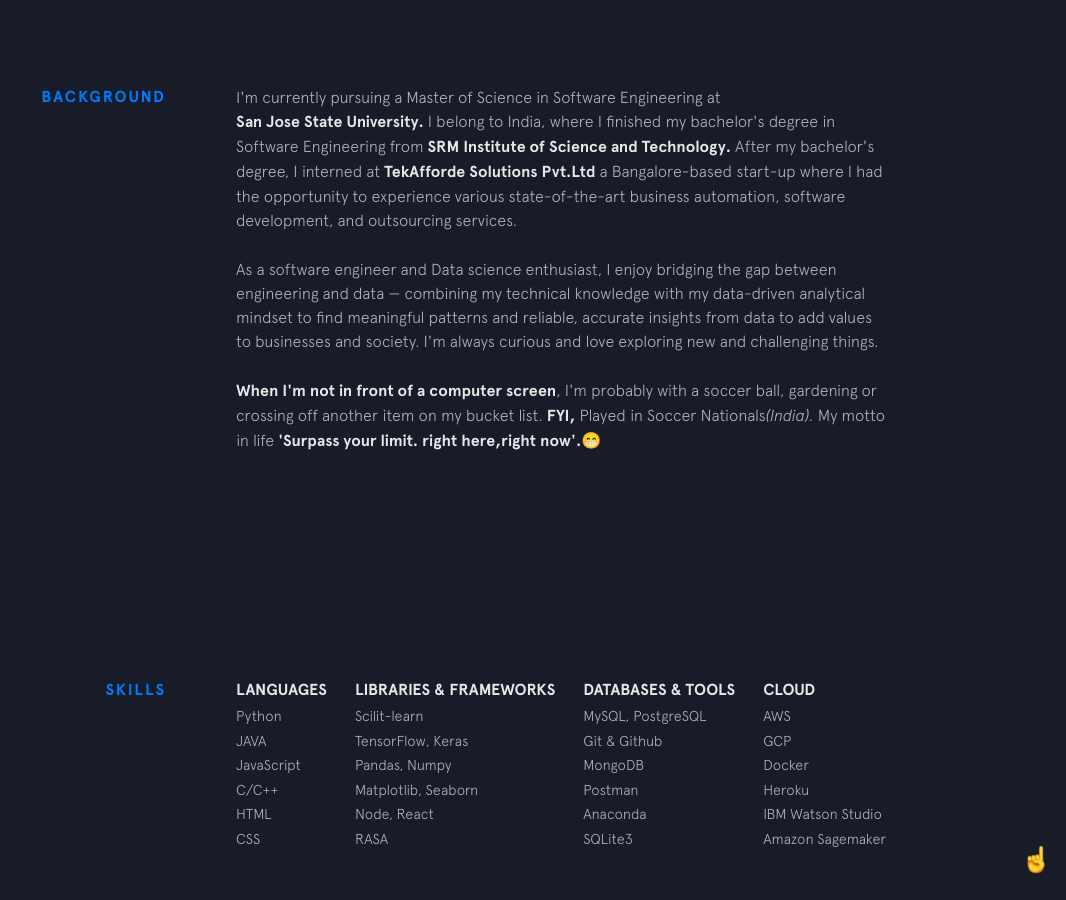
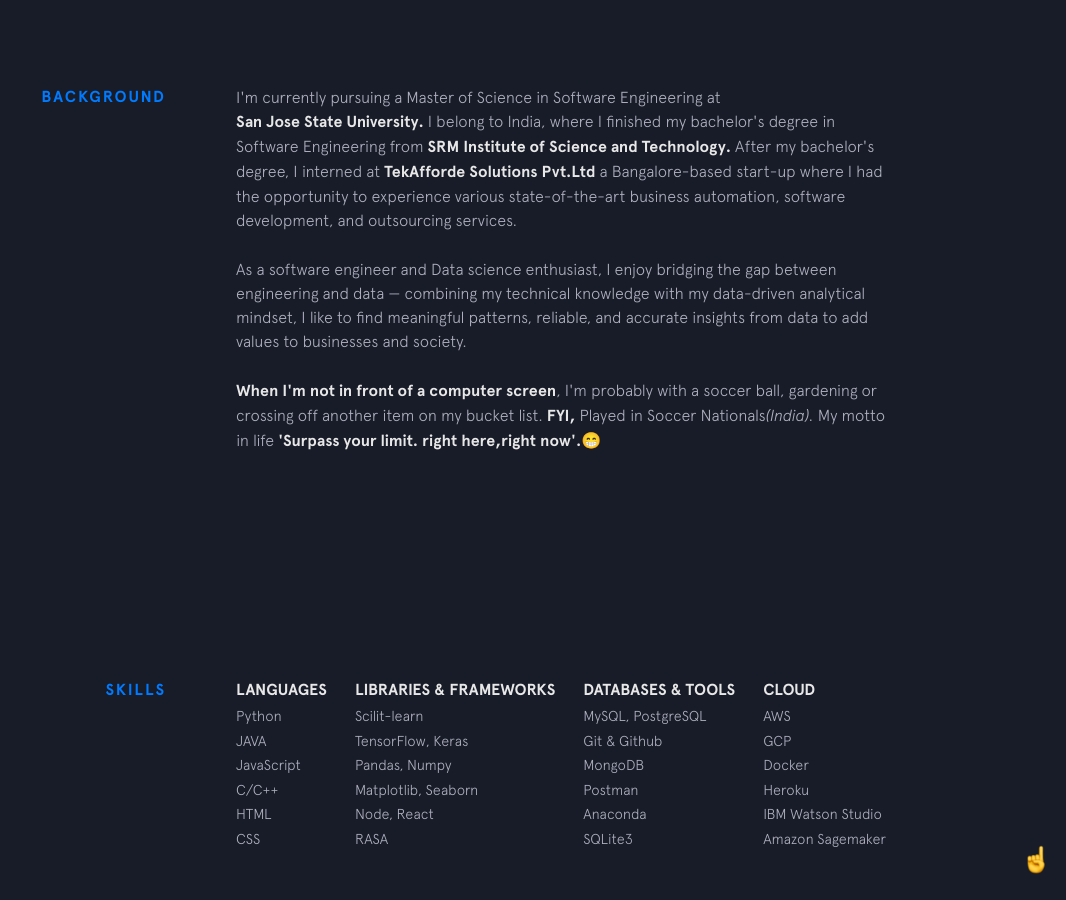
Before and after one commit to JanaarthanaHarri/v2, a Jekyll site: the page built from index.html, in a window 1280 px wide and 900 px high, scrolled down 915 px. Shown: the whole window, without its empty margins (214-1280 px from the left). Built offline with Jekyll 4.4.1, drawn with Linux system fonts in a browser that asks for light colours; nearby versions of some CDN libraries.

Commit message:
Update background.html

```diff
--- a/_includes/background.html
+++ b/_includes/background.html
@@ -10,8 +10,8 @@
     </p>
 
     <p>
-      As a software engineer and Data science enthusiast, I enjoy bridging the gap between engineering and data &mdash; combining my technical knowledge with my data-driven analytical mindset
-      to find meaningful patterns and reliable, accurate insights from data to add values to businesses and society. I'm always curious and love exploring new and challenging things.
+      As a software engineer and Data science enthusiast, I enjoy bridging the gap between engineering and data &mdash; combining my technical knowledge with my data-driven analytical mindset, I like
+      to find meaningful patterns, reliable, and accurate insights from data to add values to businesses and society.
     </p>
 
     <p>
```
